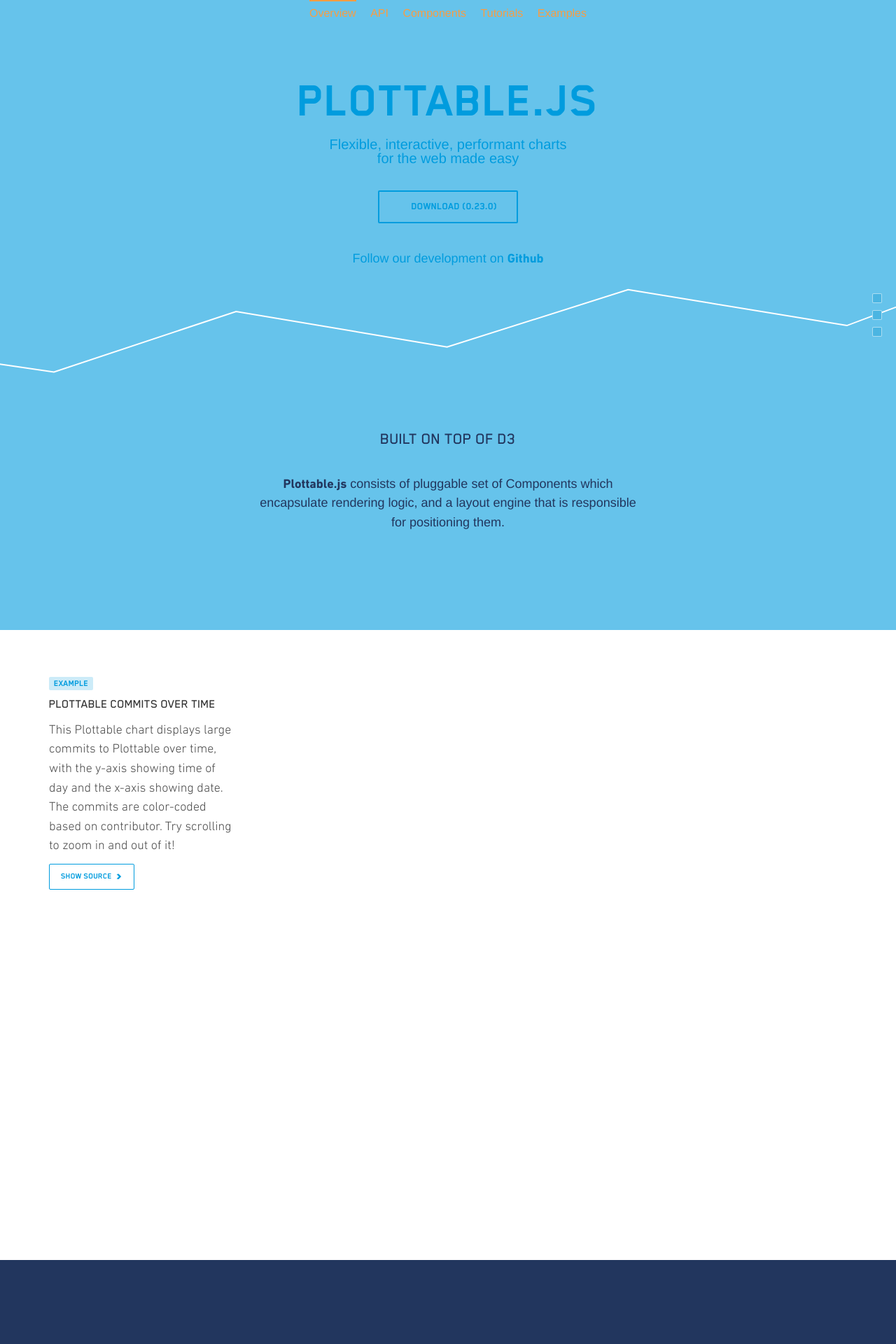
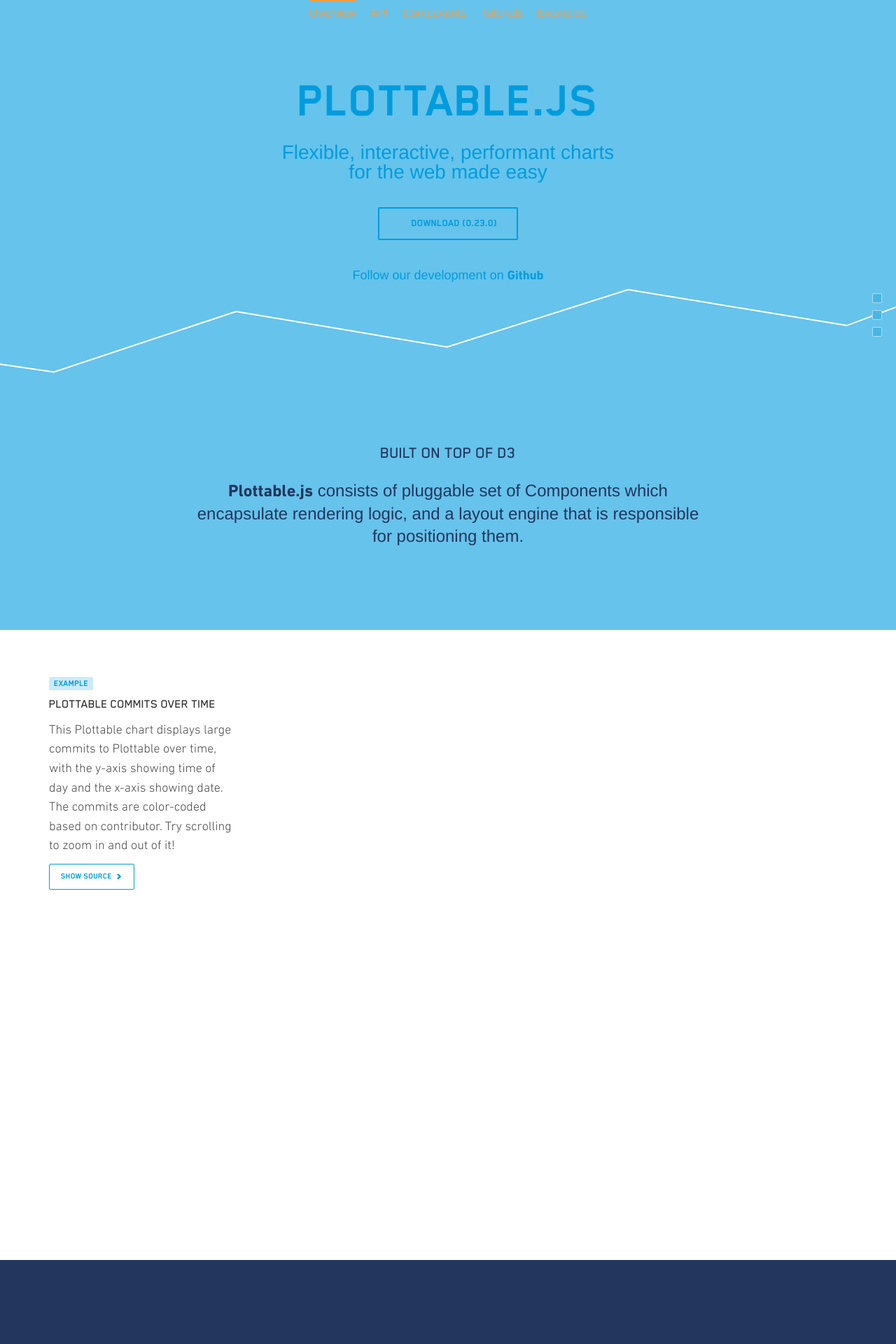
Before and after one commit to OspreyX/plottable-website, a Jekyll site: the page built from index.html, in a window 1280 px wide. Shown: the top 1920 px of the page at 70% size. Built offline with Jekyll 4.4.1, drawn with Linux system fonts in a browser that asks for light colours; nearby versions of some CDN libraries; some web fonts are replaced; library files that are not in the unit come from our copies; a script that is not in the unit is left out.

```diff
--- a/index.html
+++ b/index.html
@@ -54,9 +54,9 @@ page_id: page-overview
       <div class="content">
         <div class="container">
           <div class="row">
-            <div class="col-sm-offset-3 col-sm-6">
+            <div class="col-sm-offset-3 col-sm-6 col-md-offset-2 col-md-8 ">
               <h2>Built On Top Of D3</h2>
-              <p><strong>Plottable.js</strong> consists of pluggable set of Components which encapsulate rendering logic, and a layout engine that is responsible for positioning them.</p>
+              <p><strong>Plottable.js</strong> consists of pluggable set of Components which encapsulate rendering logic, and a layout engine that is responsible <span class="nowrap">for positioning them.</span></p>
             </div>
           </div>
         </div>
@@ -97,6 +97,7 @@ page_id: page-overview
     </div>
 
     <div id="example-chart-1-source-wrapper" class="source-code" style="display: none;">
+      <div class="content">
         <div class="container">
           <div class="row">
             <div id="example-chart-1-source" class="col-sm-8 col-md-offset-2">
@@ -156,6 +157,8 @@ function hourFormatter(hour) {
             </div> <!-- example1 -->
           </div> <!-- row1 -->
         </div><!-- container -->
+      </div>
+
     </div>
 
   </div><!-- /#section-example-1 -->
```
Also changed, not shown: sass/_content.scss (+22 -7 lines), README.md, build/css/style.css. Lines whose indentation alone changed are shown as unchanged.
